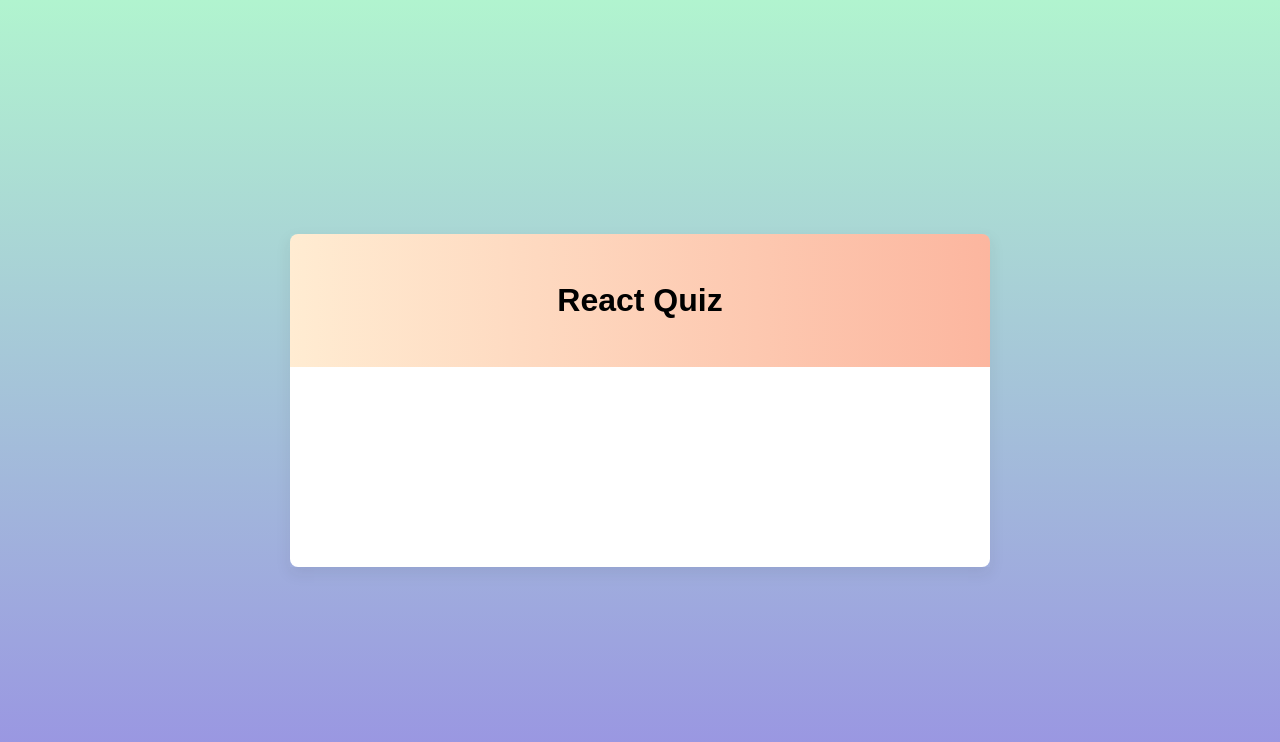
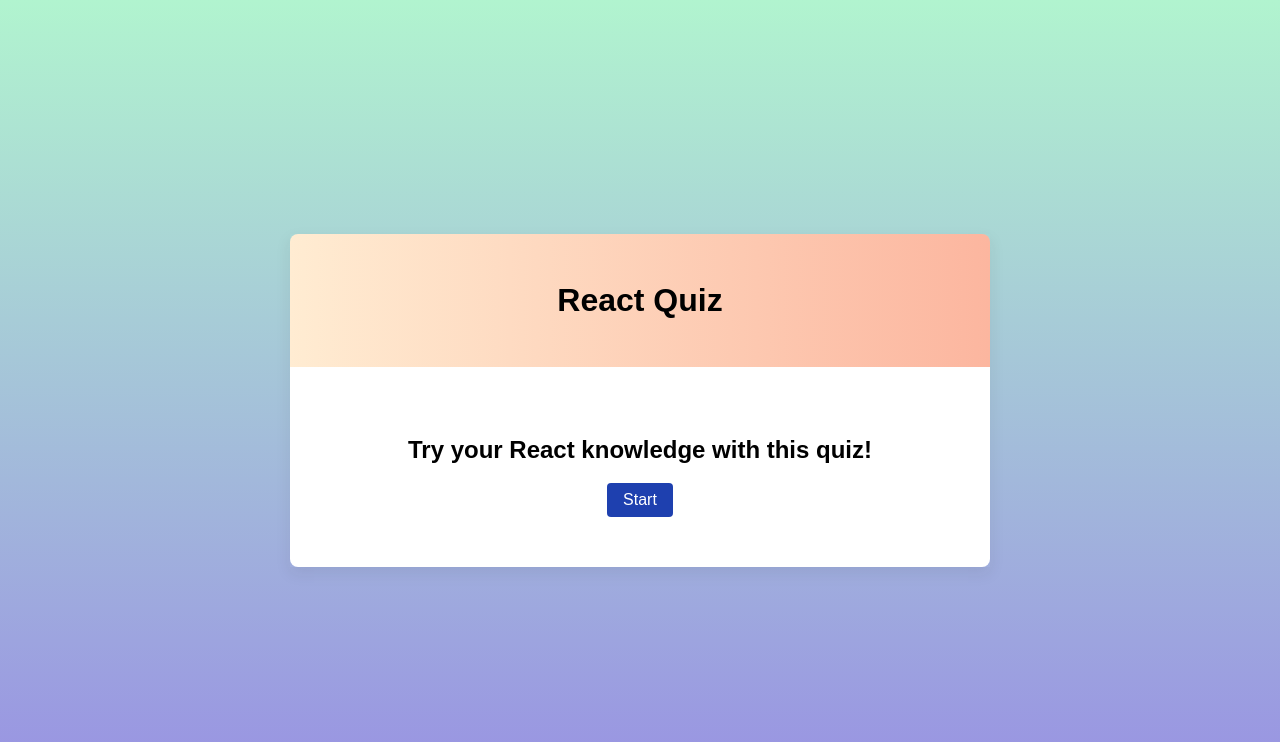
Before and after one commit to sample-react-projects/quiz-app, a React (Vite) app: page / in a window 1280 px wide. Shown: the top 742 px of the page. Built offline with nearby package versions, Linux system fonts and the light colour scheme.

Commit message:
use startQuiz state

```diff
--- a/src/components/quiz/Quiz.tsx
+++ b/src/components/quiz/Quiz.tsx
@@ -1,15 +1,30 @@
 import styles from "./Quiz.module.scss";
 import Card from "../ui/card/Card";
+import { useState } from "react";
+import Welcome from "../welcome/Welcome";
+import Questions from "../questions/Questions";
 
-function Quiz() {
+const Quiz: React.FC<{}> = ({}) => {
+  const [startQuiz, setStartQuiz] = useState<boolean>(false);
+
+  function handleStartQuiz() {
+    setStartQuiz(true);
+  }
+
   return (
     <div className={styles.quiz}>
       <div className={styles.quiz__header}>
         <h1 className={styles["quiz__header-title"]}>React Quiz</h1>
       </div>
-      <Card></Card>
+      <Card>
+        {startQuiz ? (
+          <Questions></Questions>
+        ) : (
+          <Welcome startQuiz={handleStartQuiz}></Welcome>
+        )}
+      </Card>
     </div>
   );
-}
+};
 
 export default Quiz;
```
